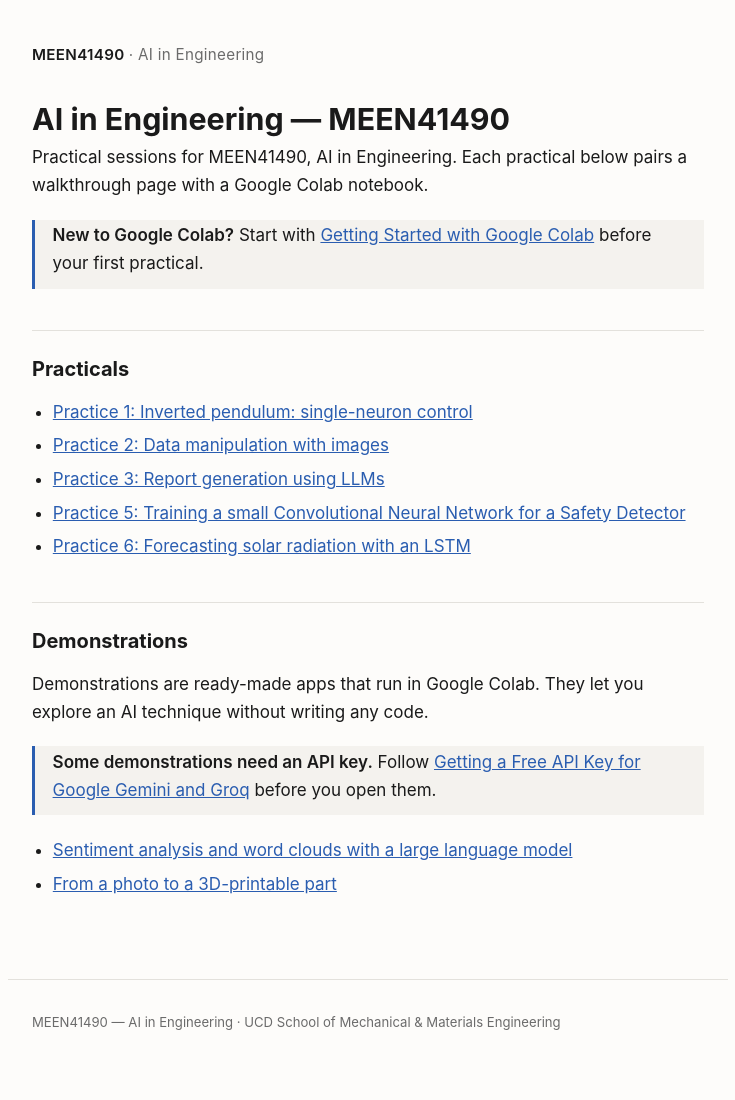
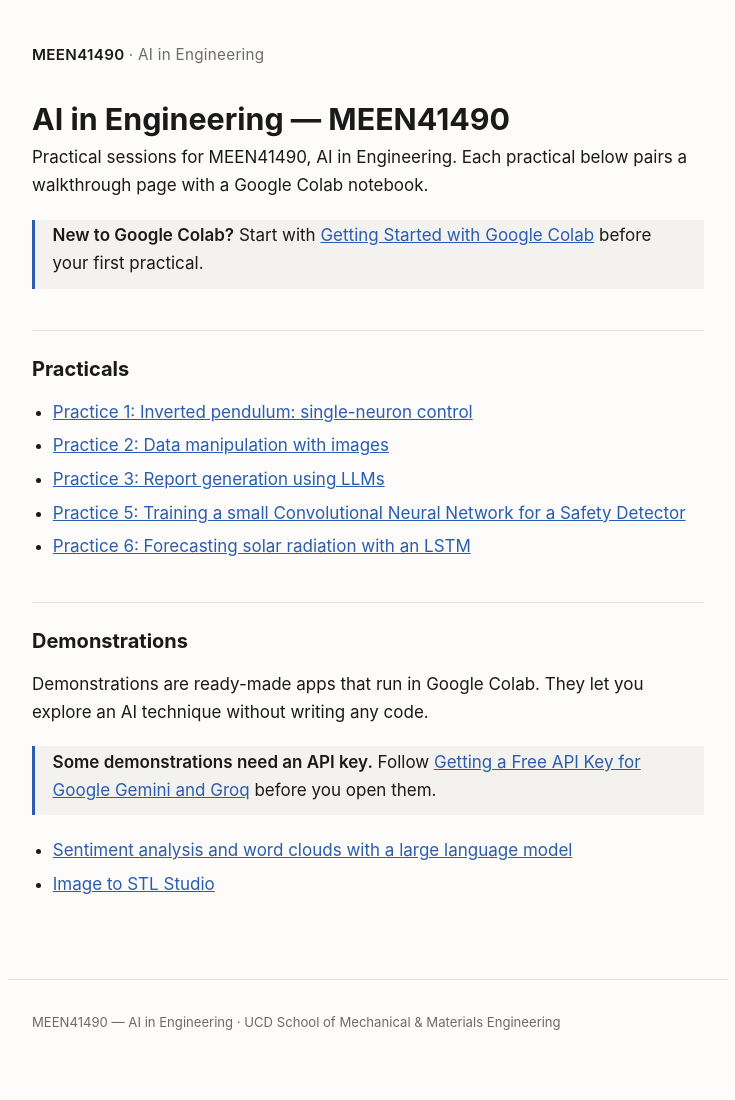
Before and after one commit to juanbmedina/ai-engineering-practicals, a Jekyll site: the page built from docs/index.md, in a window 1280 px wide. Shown: the whole page, without its empty margins (272-1007 px from the left). Built offline with Jekyll 4.4.1, drawn with Linux system fonts in a browser that asks for light colours.

Commit message:
change title of the demo

```diff
--- a/docs/_data/demos.yml
+++ b/docs/_data/demos.yml
@@ -3,5 +3,5 @@
 # writing code. Add one entry per demonstration as it is published.
 - title: "Sentiment analysis and word clouds with a large language model"
   path: /demos/sentiment-wordcloud/
-- title: "From a photo to a 3D-printable part"
+- title: "Image to STL Studio"
   path: /demos/image-to-stl-3d/
```
